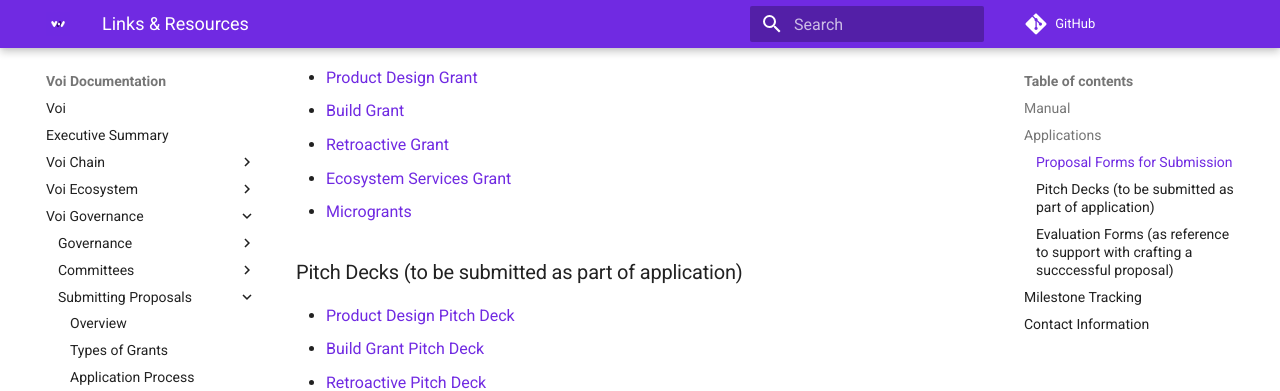
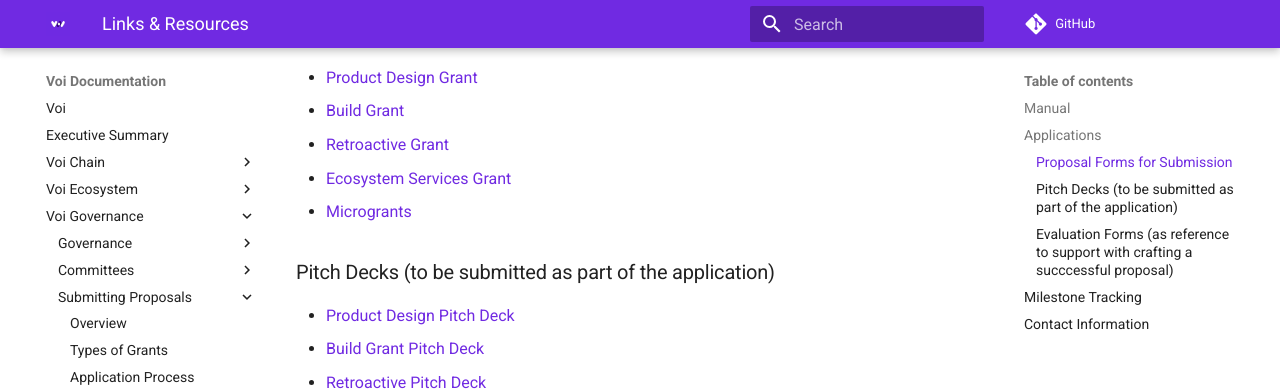
Before and after one commit to VoiNetwork/learn-more, an MkDocs documentation site: the page built from docs/governance/proposals/links-and-resources.md, in a window 1280 px wide and 900 px high, scrolled down 394 px. Shown: the top 391 px of the window. Built offline with MkDocs 1.6.1 and Material for MkDocs 9.7.7, drawn with Linux system fonts in a browser that asks for light colours; plug-ins that fetch from the network failed and are left out; comment, search, counter and statistics services are not loaded.

Commit message:
Update links-and-resources.md

```diff
--- a/docs/governance/proposals/links-and-resources.md
+++ b/docs/governance/proposals/links-and-resources.md
@@ -15,7 +15,7 @@ Here you can find a consolidated list of important links and resources for Voi's
 -  [Ecosystem Services Grant](https://docs.google.com/forms/d/1khhwLFKF_TxYOsNasXfOGI8AzRl_Ny1KpJh3794kFa4/edit)
 -  [Microgrants](https://docs.google.com/forms/d/1A1M_FiuUrKPtHAYmbo0jmy5HTu1xFVXH7_aRSMbtXRU/edit)
 
-### Pitch Decks (to be submitted as part of application)
+### Pitch Decks (to be submitted as part of the application)
 - [Product Design Pitch Deck](https://docs.google.com/presentation/d/1JwjrArUgIc2cF8l4LdBjunJ07V2_d21etOFpNI7wUno/edit#slide=id.p)
 - [Build Grant Pitch Deck](https://docs.google.com/presentation/d/1wNA5HeAgpwwFEEXvdnd4Jc6LEiYw4k83HByFZH799jI/edit#slide=id.p)
 - [Retroactive Pitch Deck ](https://docs.google.com/presentation/d/1hpxkDJX6xYj9Q8_5BEUtkpksERTCsJAnOQknEiISURQ/edit#slide=id.g2e773e3439e_0_16)
```
